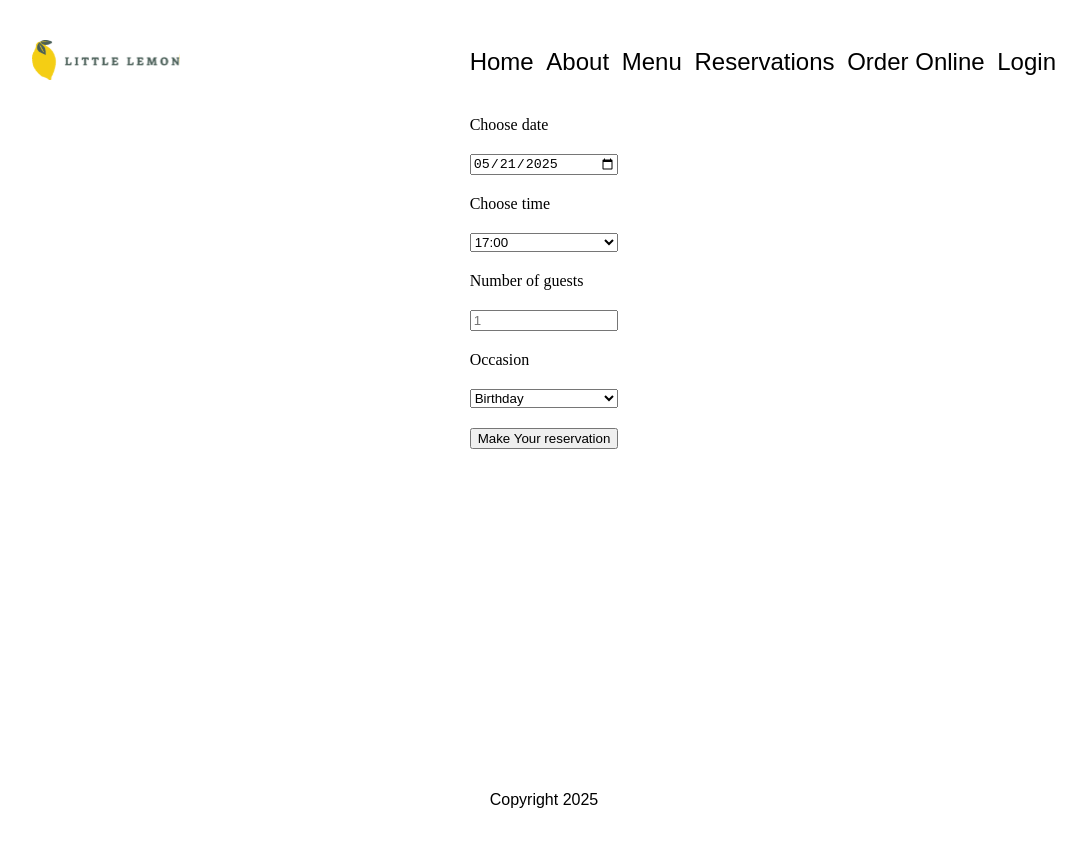
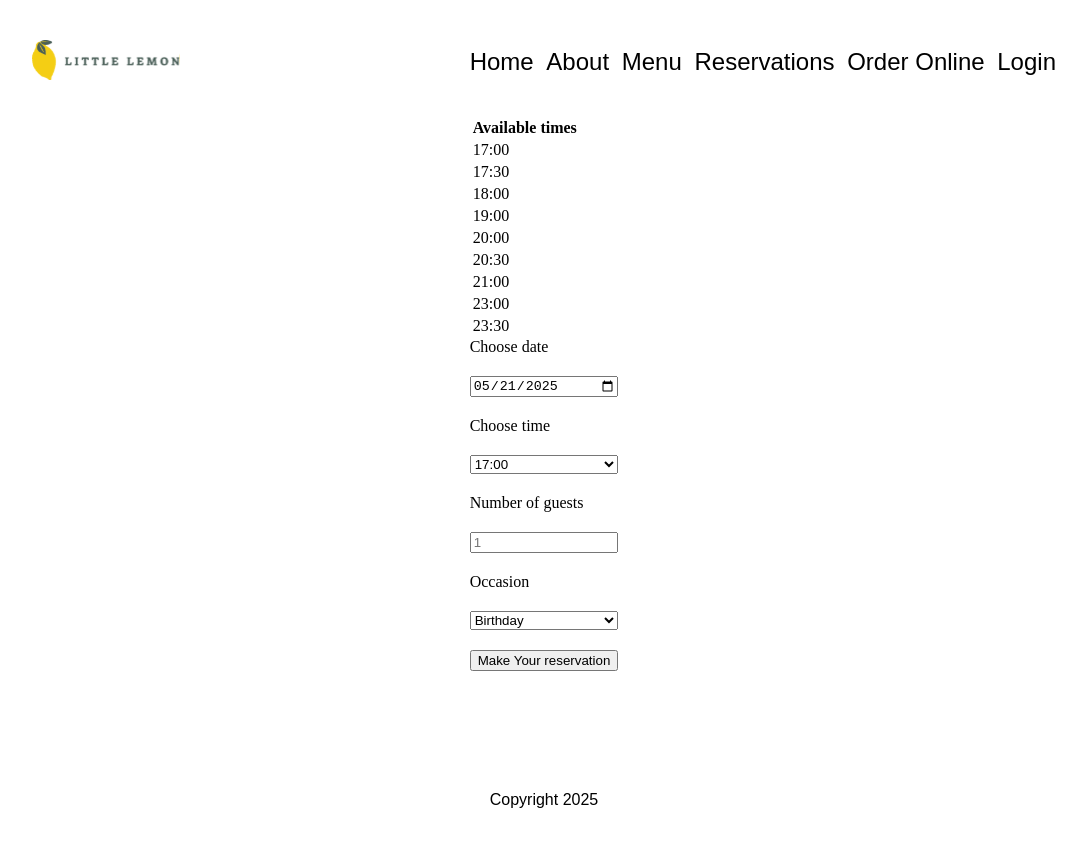
Before and after one commit to jimmux/meta-frontend-developer, a React (Create React App) app in the folder capstone/little-lemon-web-app/: page /booking in a window 1280 px wide. Shown: the top 846 px of the page, without its empty margins (96-1182 px from the left). Built offline with nearby package versions, Linux system fonts and the light colour scheme.

Commit message:
Exercise: Connectng the bookings page to the API

```diff
--- /dev/null
+++ b/capstone/little-lemon-web-app/src/api/booking.js
@@ -0,0 +1,30 @@
+// Based on the course resource at
+//   https://raw.githubusercontent.com/courseraap/capstone/main/api.js
+
+const seededRandom = function (seed) {
+  var m = 2 ** 35 - 31;
+  var a = 185852;
+  var s = seed % m;
+  return function () {
+    return (s = s * a % m) / m;
+  };
+}
+
+export const fetchAPI = function (date) {
+  let result = [];
+  let random = seededRandom(date.getDate());
+
+  for (let i = 17; i <= 23; i++) {
+    if (random() < 0.5) {
+      result.push(i + ':00');
+    }
+    if (random() < 0.5) {
+      result.push(i + ':30');
+    }
+  }
+  return result;
+};
+
+export const submitAPI = function (formData) {
+  return true;
+};
--- a/capstone/little-lemon-web-app/src/components/BookingForm.js
+++ b/capstone/little-lemon-web-app/src/components/BookingForm.js
@@ -1,14 +1,15 @@
 import styles from "./BookingForm.module.css";
 import { useState } from "react";
+import { submitAPI } from "../api/booking";
 
-// Todo: Add aria attributes
+// Todo: Add aria attributes, handle no available times.
 
 const DEFAULT_TIME = new Date();
 
 const DEFAULT_BOOKING = {
   date: DEFAULT_TIME.toJSON().split("T").shift(),
   // 17:00 to 22:00
-  time: 17,
+  time: "17:00",
   // 1 to 10
   number: 2,
   // "birthday" or "anniversary"
@@ -16,7 +17,10 @@ const DEFAULT_BOOKING = {
 };
 
 const BookingForm = ({ availableTimes, dispatchAvailableTimes }) => {
-  const [booking, setBooking] = useState(DEFAULT_BOOKING);
+  const [booking, setBooking] = useState({
+    ...DEFAULT_BOOKING,
+    time: availableTimes[0] ?? null
+  });
 
   const changeDate = (event) => {
     dispatchAvailableTimes?.({
@@ -52,8 +56,13 @@ const BookingForm = ({ availableTimes, dispatchAvailableTimes }) => {
 
   const handleSubmit = (event) => {
     event.preventDefault();
-    alert("Submitted!");
-    setBooking(DEFAULT_BOOKING);
+
+    if (submitAPI(booking)) {
+      setBooking(DEFAULT_BOOKING);
+      alert("Submitted!");
+    } else {
+      alert("Booking failed, please try again.")
+    }
   }
 
   return (
@@ -74,7 +83,7 @@ const BookingForm = ({ availableTimes, dispatchAvailableTimes }) => {
       >
         {availableTimes.map((time) => (
           <option key={time} value={time}>
-            {`${time}:00`}
+            {time}
           </option>
         ))}
       </select>
--- a/capstone/little-lemon-web-app/src/components/BookingPage.js
+++ b/capstone/little-lemon-web-app/src/components/BookingPage.js
@@ -1,10 +1,30 @@
 import BookingForm from "./BookingForm";
 
 const BookingPage = ({ availableTimes, dispatchAvailableTimes }) => {
-  return (<BookingForm
-    availableTimes={availableTimes}
-    dispatchAvailableTimes={dispatchAvailableTimes}
-  />)
+  return (
+    <>
+      <table>
+        <thead>
+          <tr>
+            <th>
+              Available times
+            </th>
+          </tr>
+        </thead>
+        <tbody>
+          {availableTimes.map(time =>
+            <tr key={time}>
+              <td>{time}</td>
+            </tr>
+          )}
+        </tbody>
+      </table>
+      <BookingForm
+        availableTimes={availableTimes}
+        dispatchAvailableTimes={dispatchAvailableTimes}
+      />
+    </>
+  )
 };
 
 export default BookingPage;
--- a/capstone/little-lemon-web-app/src/components/Main.js
+++ b/capstone/little-lemon-web-app/src/components/Main.js
@@ -7,14 +7,15 @@ import BookingPage from "./BookingPage";
 import OrderPage from "./OrderPage";
 import LoginPage from "./LoginPage";
 import { useReducer } from "react";
+import { fetchAPI, submitAPI } from "../api/booking";
 
-export const initialiseTimes = (initial) => {
-  return [17, 18, 19, 20];
+export const initialiseTimes = (_initial) => {
+  return fetchAPI(new Date());
 };
 
-export const updateTimes = (state, { type, value }) => {
+export const updateTimes = (_state, { type, value }) => {
   if (type === "changeDate") {
-    return [17, 18, 19, 20];
+    return fetchAPI(new Date(value));
   }
 
   throw Error("Unknown action.");
--- a/capstone/little-lemon-web-app/src/components/Specials.js
+++ b/capstone/little-lemon-web-app/src/components/Specials.js
@@ -31,7 +31,7 @@ const details = [
 ];
 
 const Specials = () => {
-  return (<main className={`to-page-width`}>
+  return (<div className={`to-page-width`}>
     <section className={styles.columns}>
       <h1 className="title">
         This week's specials!
@@ -49,7 +49,7 @@ const Specials = () => {
         )
         )}
     </section>
-  </main>);
+  </div>);
 }
 
 export default Specials;
```
Also changed, not shown: capstone/little-lemon-web-app/public/index.html (+9 -0 lines), 1 other file (tests, documents, lock files or other folders).
